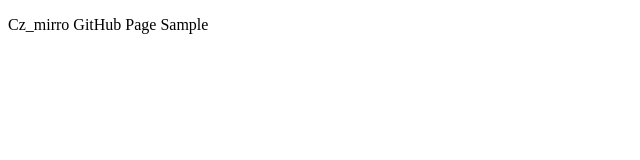
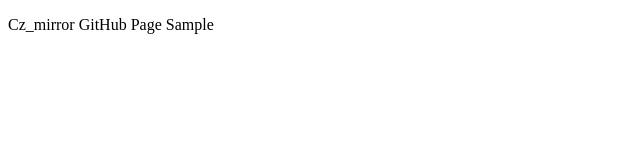
Before and after one commit to Czmirror/ghpages, a plain HTML site: page index.html in a window 1280 px wide. Shown: the full height of the page, 0-640 px from the left. Drawn offline with Linux system fonts and the light colour scheme.

Commit message:
Update index.html

```diff
--- a/index.html
+++ b/index.html
@@ -7,7 +7,7 @@
 </head>
 
 <body>
-    <p>Cz_mirro GitHub Page Sample</p>
+    <p>Cz_mirror GitHub Page Sample</p>
 </body>
 
 </html>
```
